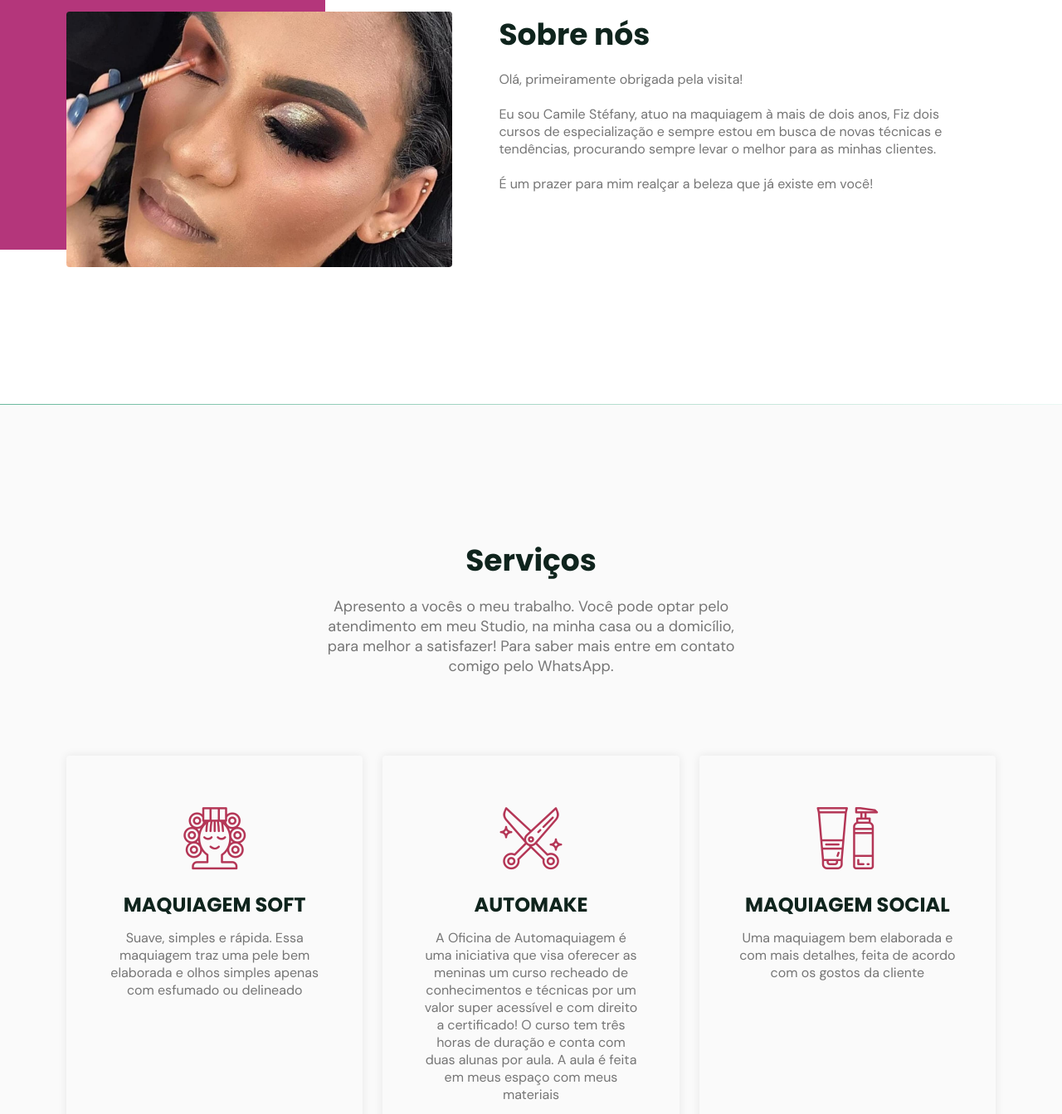
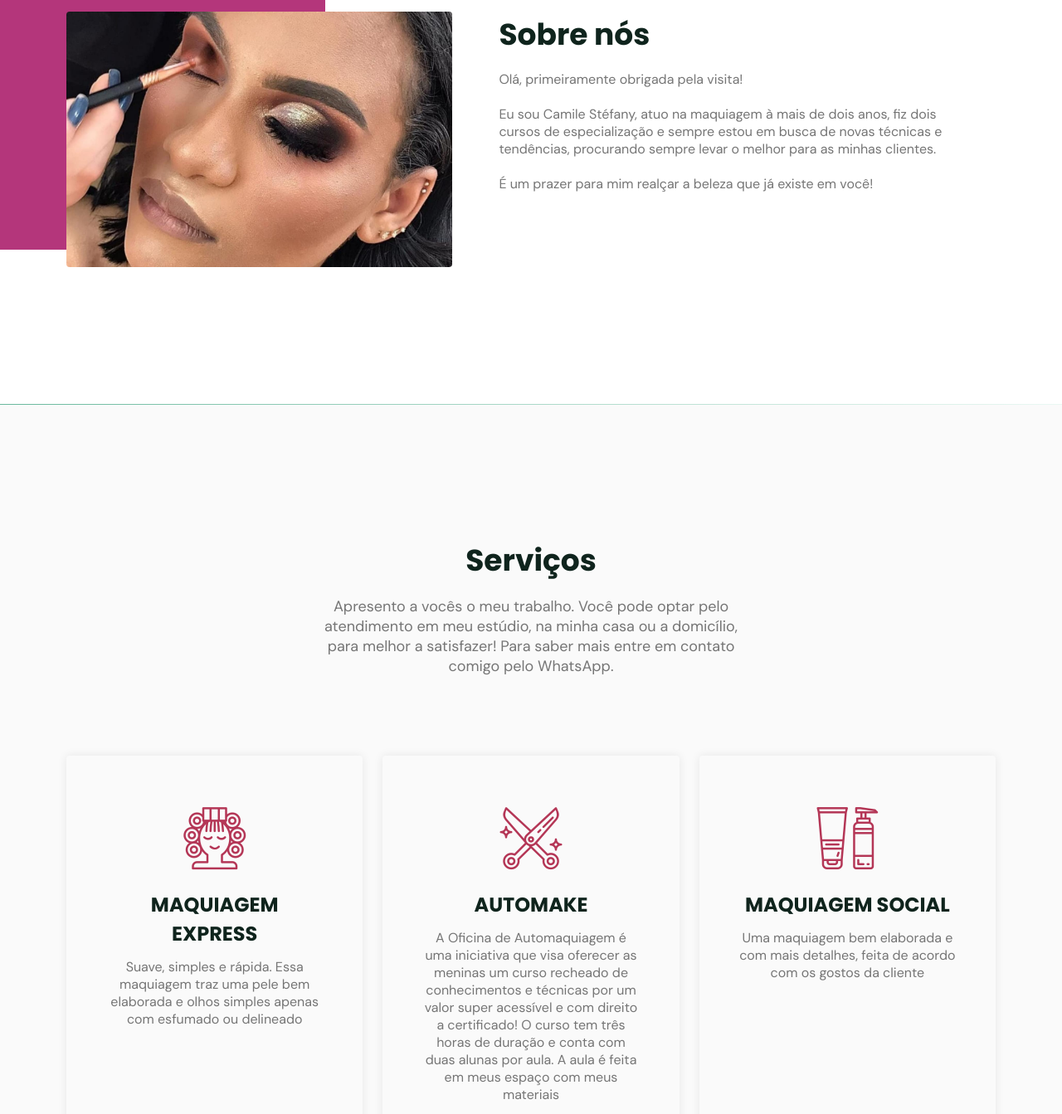
Before and after one commit to Marcelloj/CamilleMakeup, a plain HTML site: page index.html in a window 1280 px wide. Shown: the part 1200-2543 px from the top of the page at 83% size. Drawn offline with nearby package versions, Linux system fonts and the light colour scheme; files whose address does not match are found by name.

Commit message:
Update index.html
mudança 2.0

```diff
--- a/index.html
+++ b/index.html
@@ -78,7 +78,7 @@
             <p>Olá, primeiramente obrigada pela visita!</p>
             <br />
             <p>
-              Eu sou Camile Stéfany, atuo na maquiagem à mais de dois anos, Fiz dois cursos de especialização e sempre estou em busca de
+              Eu sou Camile Stéfany, atuo na maquiagem à mais de dois anos, fiz dois cursos de especialização e sempre estou em busca de
               novas técnicas e tendências, procurando sempre levar o melhor para
               as minhas clientes.
             </p>
@@ -97,14 +97,14 @@
             <h2 class="title">Serviços</h2>
             <p class="subtitle">
               Apresento a vocês o meu trabalho.
-              Você pode optar pelo atendimento em meu Studio, na minha casa ou a domicílio,
+              Você pode optar pelo atendimento em meu estúdio, na minha casa ou a domicílio,
               para melhor a satisfazer! Para saber mais entre em contato comigo pelo WhatsApp.
             </p>
           </header>
           <div class="cards grid">
             <div class="card">
               <i class="icon-woman-hair"></i>
-              <h3 class="title">MAQUIAGEM SOFT</h3>
+              <h3 class="title">MAQUIAGEM EXPRESS</h3>
               <p>
                 Suave, simples e rápida. Essa maquiagem traz uma pele bem
                 elaborada e olhos simples apenas com esfumado ou delineado
```
